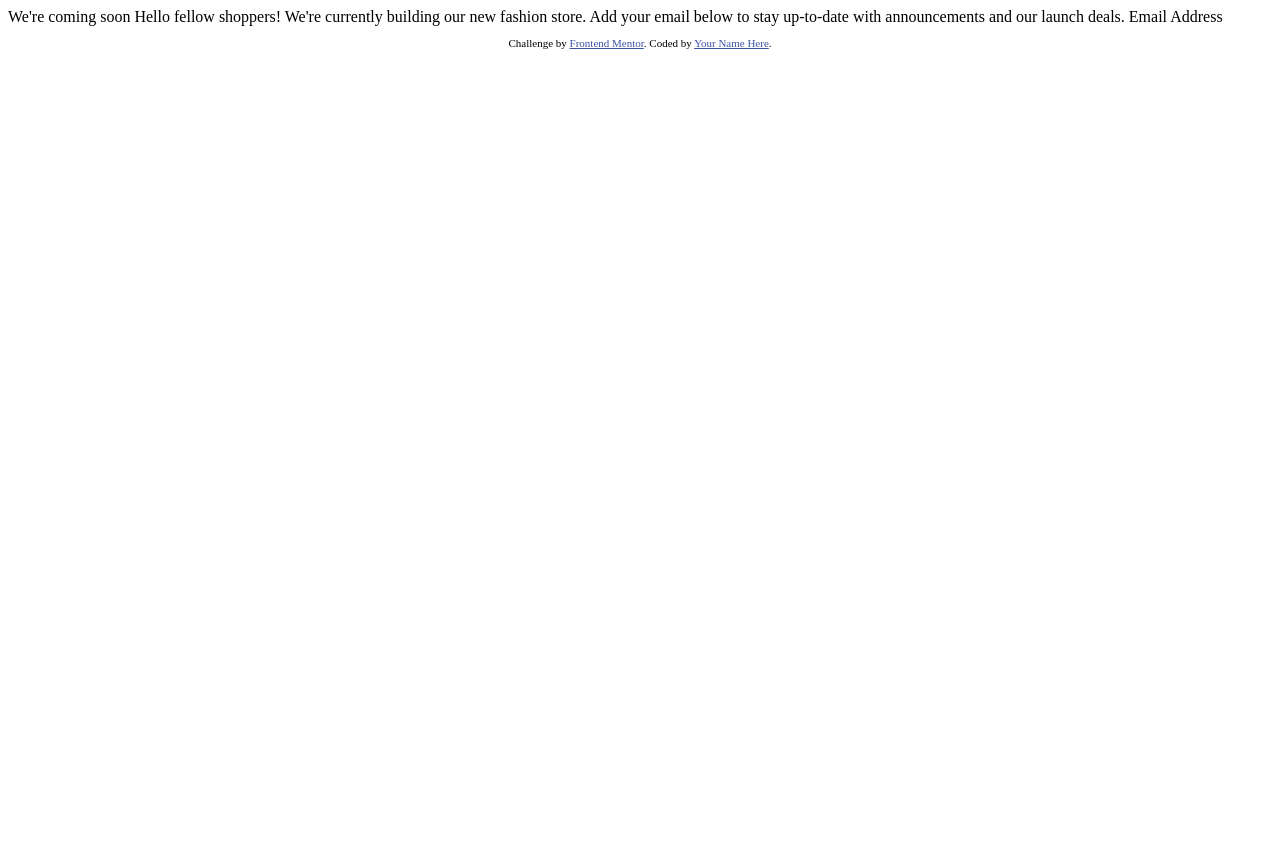
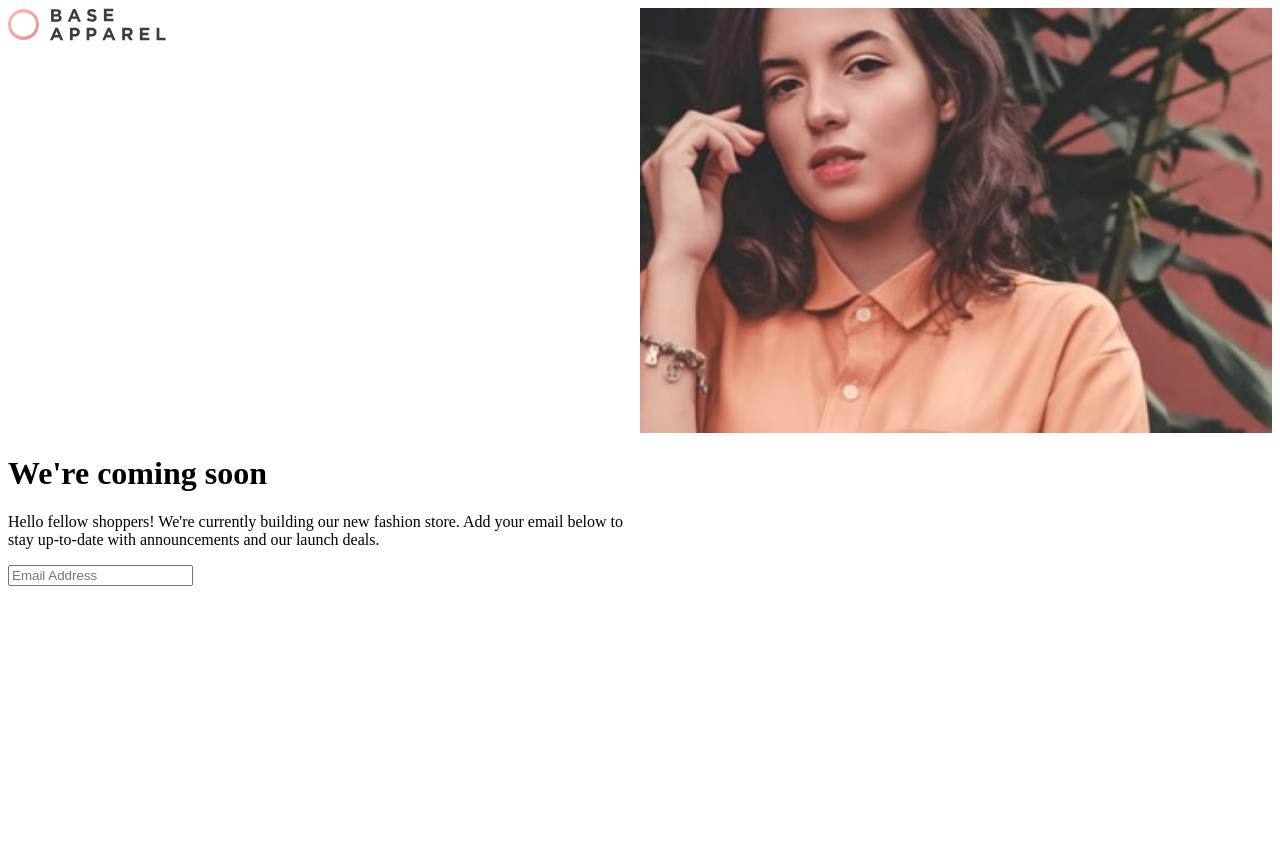
Before and after one commit to jcsmileyjr/Base-Apparel-Component, a plain HTML site: page index.html in a window 1280 px wide. Before the commit the page ends 800 px from the top, so only its background shows below. Drawn offline with Linux system fonts and the light colour scheme.

Commit message:
Use CSS Grid to setup mobile layout

```diff
--- a/index.html
+++ b/index.html
@@ -7,27 +7,69 @@
   <link rel="icon" type="image/png" sizes="32x32" href="./images/favicon-32x32.png">
 
   <title>Frontend Mentor | Base Apparel coming soon page</title>
+  <style>
+    body {
+      min-height: 100vh;
+      display: grid;
+      grid-template-columns: 1fr;
+      grid-template-rows: .1fr repeat(2, 1fr);
+      grid-column-gap: 0px;
+      grid-row-gap: 0px;
 
-  <!-- Feel free to remove these styles or customise in your own stylesheet 👍 -->
-  <style>
-    .attribution { font-size: 11px; text-align: center; }
-    .attribution a { color: hsl(228, 45%, 44%); }
+      grid-template-areas:
+      "header"
+      "primaryImage"
+      "main";
+    }
+
+    .primayImage {
+      grid-area: image;
+    }
+
+    main {
+      grid-area: main;
+    }
+
+    header {
+      grid-area: header;
+    }
+
+    .primaryImage--mobileStyle {
+      min-height: 100%;
+      width: 100%;
+    }
+
+    @media only screen and (min-width: 600px) {
+      body {
+        display: grid;
+        grid-template-columns: repeat(2, 1fr);
+        grid-template-rows: .1fr 1fr;
+        grid-column-gap: 0px;
+        grid-row-gap: 0px;
+
+        display: grid;
+        grid-template-columns: repeat(2, 1fr);
+        grid-template-rows: .2fr 1fr;
+        grid-template-areas:
+        "header image"
+        "main image";
+      }
+
+    }
   </style>
 </head>
 <body>
-
-  We're coming soon
-
-  Hello fellow shoppers! We're currently building our new fashion store.
-  Add your email below to stay up-to-date with announcements and our launch deals.
-
-  Email Address
-
-  <footer>
-    <p class="attribution">
-      Challenge by <a href="https://www.frontendmentor.io?ref=challenge" target="_blank">Frontend Mentor</a>.
-      Coded by <a href="#">Your Name Here</a>.
-    </p>
-  </footer>
+  <header>
+    <img src="images/logo.svg" alt="" class="header__logo--style" />
+  </header>
+  <div class="primaryImage">
+    <img src="images/hero-mobile.jpg" class="primaryImage--mobileStyle" alt=""/>
+  </div>
+  <main>
+    <h1>We're coming soon</h1>
+    <p>Hello fellow shoppers! We're currently building our new fashion store.
+  Add your email below to stay up-to-date with announcements and our launch deals.</p>
+    <input type="email" placeholder="Email Address" ></input>
+  </main>
 </body>
 </html>
```
